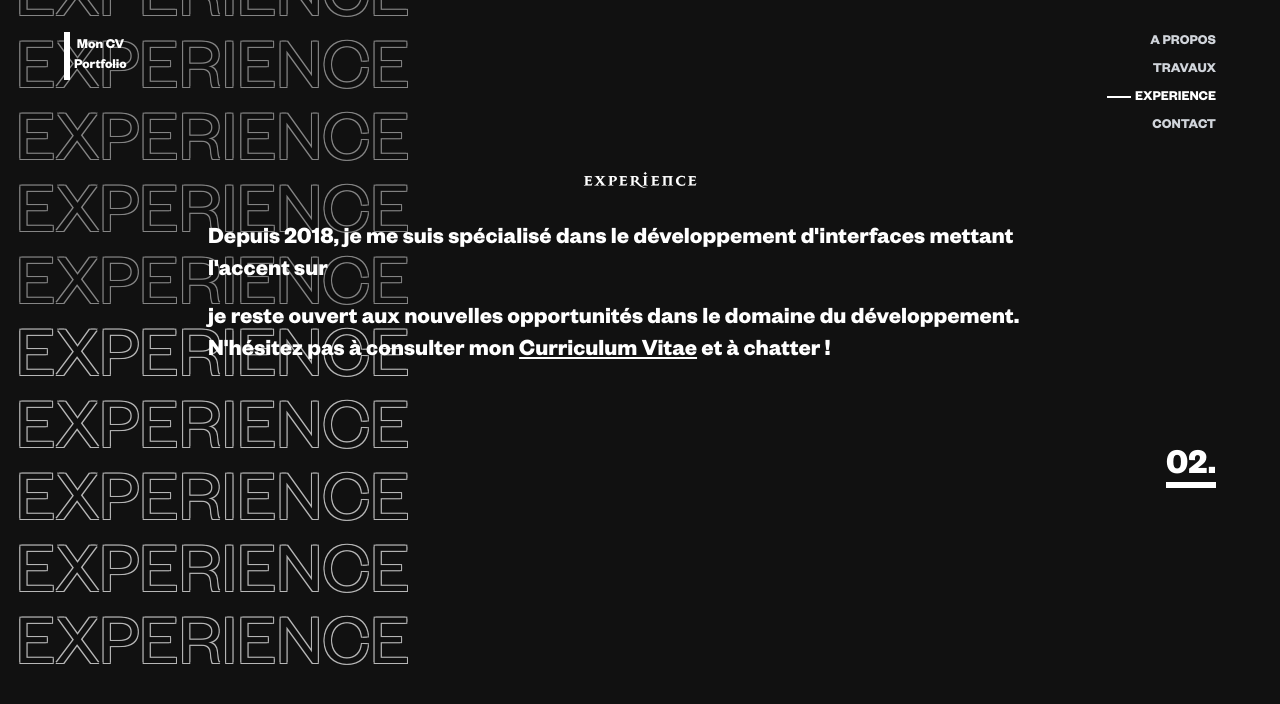
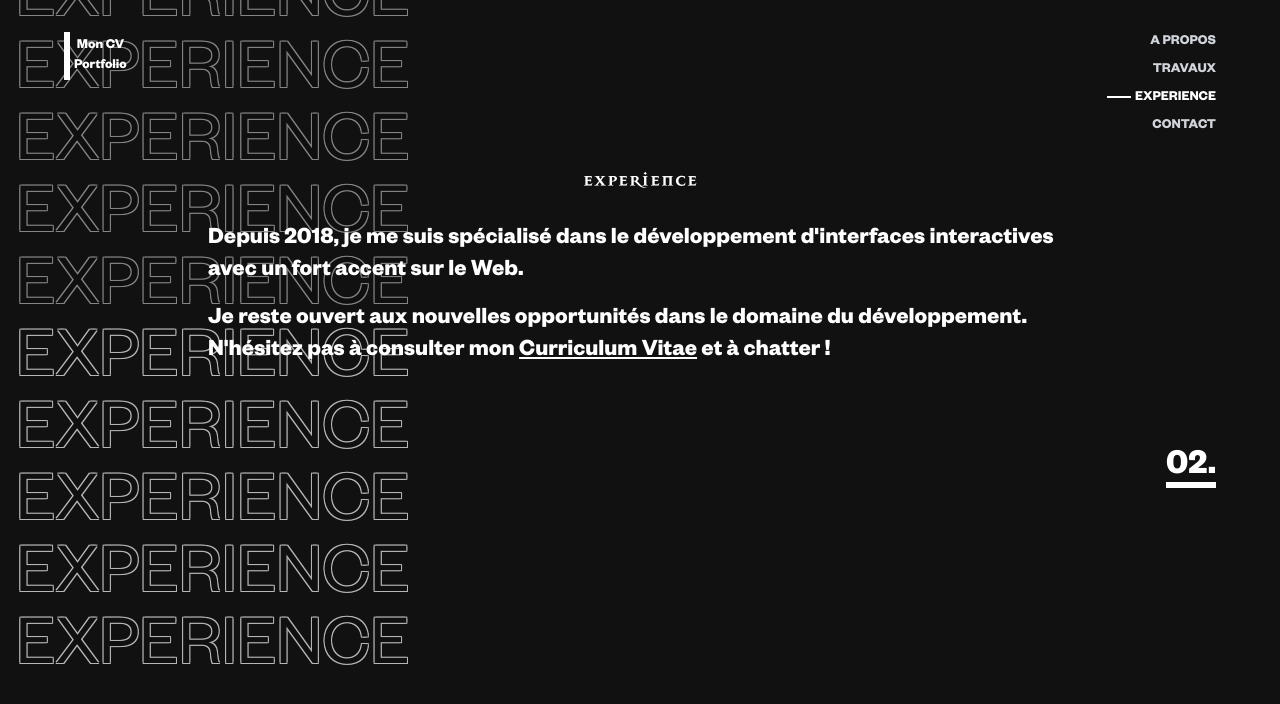
Before and after one commit to IsraelBoka/portfolio, a SvelteKit app: page /experience in a window 1280 px wide. Shown: the top 704 px of the page. Built offline with nearby package versions, Linux system fonts and the light colour scheme.

Commit message:
experience page finish

```diff
--- a/src/routes/experience/+page.svelte
+++ b/src/routes/experience/+page.svelte
@@ -26,10 +26,10 @@
 <section class="px-16 relative z-10">
 	<h1 class="text-2xl text-white font-Crusader text-center">Experience</h1>
 	<div class="text-lg flex flex-col gap-4 text-white font-bold lg:text-2xl px-36 pt-6">
-		Depuis 2018, je me suis spécialisé dans le développement d'interfaces mettant l'accent sur
-
+		Depuis 2018, je me suis spécialisé dans le développement d'interfaces interactives avec un fort
+		accent sur le Web.
 		<div>
-			je reste ouvert aux nouvelles opportunités dans le domaine du développement. N'hésitez pas à
+			Je reste ouvert aux nouvelles opportunités dans le domaine du développement. N'hésitez pas à
 			consulter mon <a
 				href="resume.pdf"
 				class="hover:opacity-80 transition-colors underline"
```
